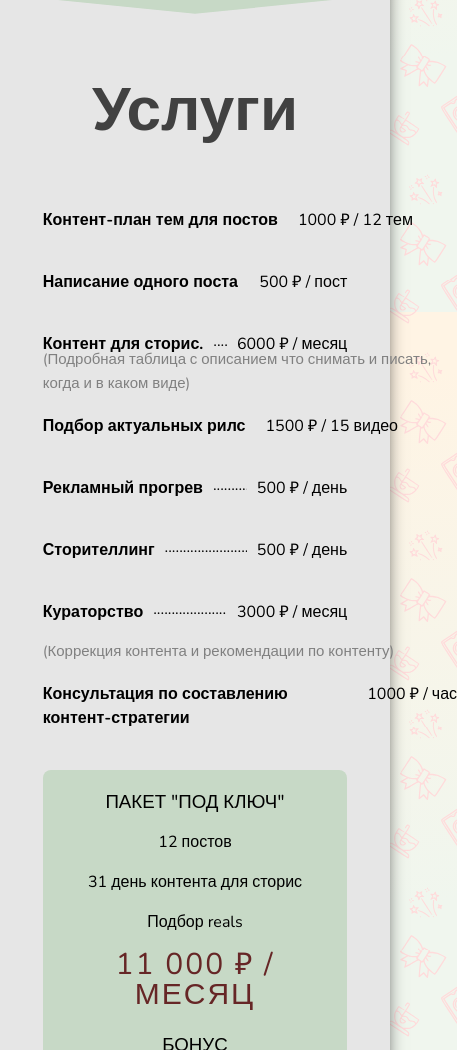
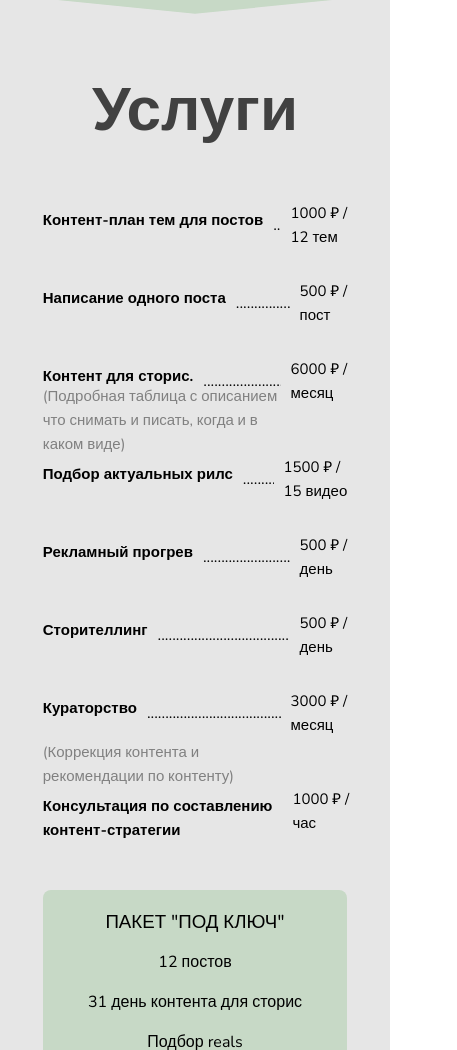
Before and after one commit to dmoldd/sofia-krasa, a website: page source/index.html in a window 390 px wide. Shown: the part 4752-5802 px from the top of the page, 457 px wide, since content can reach past the window. Drawn offline with nearby package versions, Linux system fonts and the light colour scheme.

Commit message:
полностью адаптировал новый вариант карточек услуг

```diff
--- a/source/index.html
+++ b/source/index.html
@@ -491,42 +491,42 @@
             <li class="services__price-item">
               <h3 class="services__price-title">Контент-план тем для постов</h3>
               <span>................................................................................................................................................................................................................................................................................................................................................................................................................................................................................................................................................................................................................................................................................................................................................................................................................................................................................................................................</span>
-              <p class="services__price-count">1000 ₽ / 12 тем</p>
+              <p class="services__price-count">1000 ₽ /<br class="services__price-count--br"> 12 тем</p>
             </li>
             <li class="services__price-item">
               <h3 class="services__price-title">Написание одного поста</h3>
               <span>................................................................................................................................................................................................................................................................................................................................................................................................................................................................................................................................................................................................................................................................................................................................................................................................................................................................................................................................</span>
-              <p class="services__price-count">500 ₽ / пост</p>
+              <p class="services__price-count">500 ₽ /<br class="services__price-count--br"> пост</p>
             </li>
             <li class="services__price-item services__price-item--large">
               <h3 class="services__price-title">Контент для сторис.<span>(Подробная таблица с описанием что снимать и писать, когда и в каком виде)</span></h3>
               <span>................................................................................................................................................................................................................................................................................................................................................................................................................................................................................................................................................................................................................................................................................................................................................................................................................................................................................................................................</span>
-              <p class="services__price-count">6000 ₽ / месяц</p>
+              <p class="services__price-count">6000 ₽ /<br class="services__price-count--br"> месяц</p>
             </li>
             <li class="services__price-item">
               <h3 class="services__price-title">Подбор актуальных рилс</h3>
               <span>................................................................................................................................................................................................................................................................................................................................................................................................................................................................................................................................................................................................................................................................................................................................................................................................................................................................................................................................</span>
-              <p class="services__price-count">1500 ₽ / 15 видео</p>
+              <p class="services__price-count">1500 ₽ /<br class="services__price-count--br"> 15 видео</p>
             </li>
             <li class="services__price-item">
               <h3 class="services__price-title">Рекламный прогрев</h3>
               <span>................................................................................................................................................................................................................................................................................................................................................................................................................................................................................................................................................................................................................................................................................................................................................................................................................................................................................................................................</span>
-              <p class="services__price-count">500 ₽ / день</p>
+              <p class="services__price-count">500 ₽ /<br class="services__price-count--br"> день</p>
             </li>
             <li class="services__price-item">
               <h3 class="services__price-title">Сторителлинг</h3>
               <span>................................................................................................................................................................................................................................................................................................................................................................................................................................................................................................................................................................................................................................................................................................................................................................................................................................................................................................................................</span>
-              <p class="services__price-count">500 ₽ / день</p>
+              <p class="services__price-count">500 ₽ /<br class="services__price-count--br"> день</p>
             </li>
             <li class="services__price-item services__price-item--large">
               <h3 class="services__price-title">Кураторство <span>(Коррекция контента и рекомендации по контенту)</span></h3>
               <span>................................................................................................................................................................................................................................................................................................................................................................................................................................................................................................................................................................................................................................................................................................................................................................................................................................................................................................................................</span>
-              <p class="services__price-count">3000 ₽ / месяц</p>
+              <p class="services__price-count">3000 ₽ /<br class="services__price-count--br"> месяц</p>
             </li>
             <li class="services__price-item">
-              <h3 class="services__price-title">Консультация по составлению<br class="services__price-title--br"> контент-стратегии</h3>
+              <h3 class="services__price-title">Консультация<br class="services__price-title--br2"> по составлению<br class="services__price-title--br"> контент-стратегии</h3>
               <span>................................................................................................................................................................................................................................................................................................................................................................................................................................................................................................................................................................................................................................................................................................................................................................................................................................................................................................................................</span>
-              <p class="services__price-count">1000 ₽ / час</p>
+              <p class="services__price-count">1000 ₽ /<br class="services__price-count--br"> час</p>
             </li>
             <li class="services__item services__item--pack">
               <img class="services__item-img" src="img/services/8.JPG" alt="Картинка">
--- a/source/sass/blocks/services.scss
+++ b/source/sass/blocks/services.scss
@@ -153,6 +153,10 @@
     justify-content: space-between;
   }
 
+  @media (max-width: 440px) {
+    align-items: self-start;
+  }
+
   &--large {
     margin: 0 0 20px 0;
   }
@@ -164,6 +168,19 @@
     display: block;
     max-width: 400px;
     bottom: -39px;
+  }
+
+  @media (max-width: 600px) {
+    max-width: 300px;
+  }
+
+  @media (max-width: 450px) {
+    max-width: 250px;
+    bottom: -68px;
+  }
+
+  @media (max-width: 380px) {
+    max-width: 210px;
   }
 }
 
@@ -194,8 +211,36 @@
     font-size: 16px;
   }
 
+  @media (max-width: 470px) {
+    font-size: 15px;
+  }
+
+  @media (max-width: 380px) {
+    font-size: 14px;
+  }
+
   &--br {
     display: none;
+
+    @media (max-width: 650px) {
+      display: block;
+    }
+
+    // @media (max-width: 380px) {
+    //   display: none;
+    // }
+  }
+
+  &--br2 {
+    display: none;
+
+    @media (max-width: 650px) {
+      display: none;
+    }
+
+    @media (max-width: 380px) {
+      display: block;
+    }
   }
 }
 
@@ -226,9 +271,24 @@
     font-size: 18px;
   }
 
-
   @media (max-width: 755px) {
     font-size: 16px;
+  }
+
+  @media (max-width: 470px) {
+    font-size: 15px;
+  }
+
+  @media (max-width: 380px) {
+    font-size: 14px;
+  }
+
+  &--br {
+    display: none;
+
+    @media (max-width: 440px) {
+      display: block;
+    }
   }
 }
 
```
Also changed, not shown: source/css/style.css, 1 other file.
